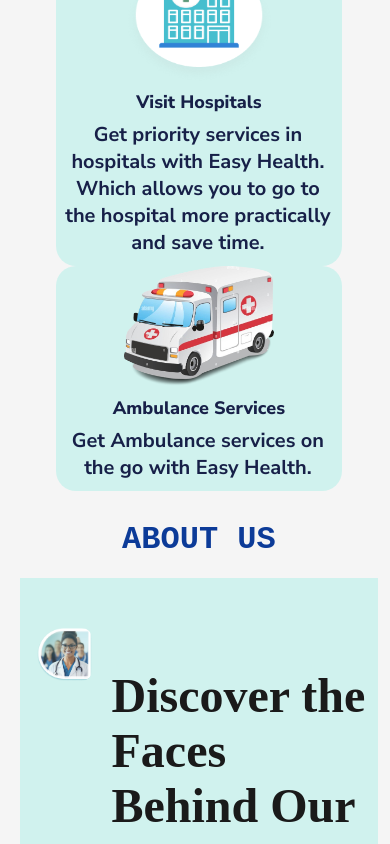
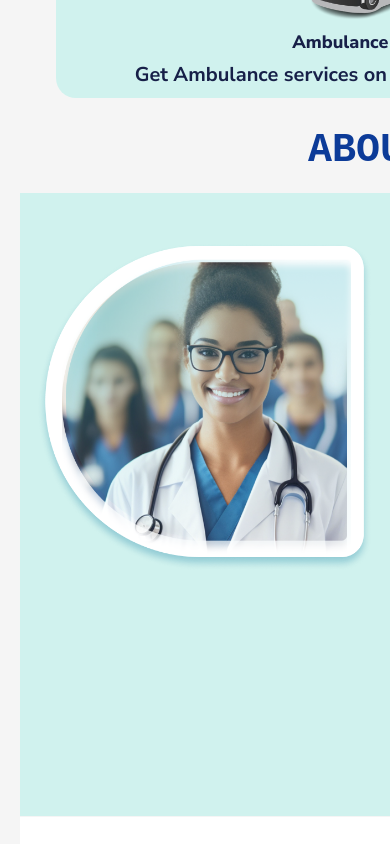
Before and after one commit to TyOyekunle/Easy-Health-Website-87-, a React (Create React App) app: page / in a window 390 px wide. Shown: the part 2040-2884 px from the top of the page. Built offline with nearby package versions, Linux system fonts and the light colour scheme.

Commit message:
added media query for screen size width 412px to all the pages on the website - Victoria

```diff
--- a/src/Components/About/About.css
+++ b/src/Components/About/About.css
@@ -203,3 +203,14 @@ color: var(--Accent-Main-Accent, #073169);
     }
 
   }
+  @media (max-width: 412px){
+    .About_us{
+        width: 200%;
+    }
+    .services_div{
+        display: block;
+        justify-content: space-between;
+
+
+    }
+  }
--- a/src/Components/AboutPage/AboutPage.css
+++ b/src/Components/AboutPage/AboutPage.css
@@ -64,3 +64,9 @@ line-height: normal;
 .about_page_right button{
     margin-top:30px ;
 }
+
+@media (max-width: 412px){
+    .about_page{
+        width: 200%;
+    }
+}
--- a/src/Components/AppPage/AppPage.css
+++ b/src/Components/AppPage/AppPage.css
@@ -122,3 +122,10 @@ width: 500px;
 
     }
 }
+
+
+@media (max-width: 412px){
+    .App_page{
+        width: 200%;
+    }
+}
--- a/src/Components/Contact/Contact.css
+++ b/src/Components/Contact/Contact.css
@@ -1,6 +1,5 @@
 .contact{
     margin: 10px auto;
-    max-width: 90%;
     display: flex;
     align-items: center;
     justify-content: space-between;
@@ -62,3 +61,11 @@ border-radius: 20px;
     display: block;
     margin: 20px 0;
 }
+
+@media (max-width: 412px){
+    .contact{
+        width: 200%;
+        display: flex;
+    }
+
+}
--- a/src/Components/Doctor/Doctors.css
+++ b/src/Components/Doctor/Doctors.css
@@ -102,3 +102,10 @@ cursor:pointer;
 .five_star_icon{
     width: 60px;
 }
+
+
+@media (max-width: 412px){
+    .doctor_div{
+        width: 200%;
+    }
+}
--- a/src/Components/Footer/Footer.css
+++ b/src/Components/Footer/Footer.css
@@ -88,3 +88,10 @@ font-weight: 800;
 .download_icons img{
     width: 40px;
 }
+
+@media (max-width: 412px){
+    .footer{
+        width: 200%;
+    }
+
+}
--- a/src/Components/Hero/Hero.css
+++ b/src/Components/Hero/Hero.css
@@ -126,10 +126,10 @@ text-align: justify;
     }
   }
 
-  /* @media (max-width: 360px){
+  @media (max-width: 412px){
     .hero{
-      width: 100%;
+      width: 200%;
 
       margin-right: 0px;
     }
-  } */
+  }
--- a/src/Components/Navbar/Navbar.css
+++ b/src/Components/Navbar/Navbar.css
@@ -142,9 +142,10 @@ cursor: pointer;
     }
 }
 
-@media (max-width: 360px){
+@media (max-width: 412px){
     .navbar{
         margin: 20px 3px;
+        width: 200%;
     }
     .nav_btn{
         display: none;
--- a/src/Components/Testimonials/Testimonials.css
+++ b/src/Components/Testimonials/Testimonials.css
@@ -77,3 +77,11 @@ cursor:pointer;
 .five_star_icon{
     width: 60px;
 }
+
+
+@media (max-width: 412px){
+    .testimonial_div{
+        width: 200%;
+    }
+
+}
--- a/src/Components/Title/Title.css
+++ b/src/Components/Title/Title.css
@@ -20,3 +20,22 @@
   margin-bottom: -10px;
 
 }
+@media (max-width: 412px){
+  .title{
+    text-align: center;
+    font-size: 20px;
+  margin-top: 10px;
+  margin-left: 170px;
+  margin-right: 20px;
+  justify-content: center;
+
+  width: 100%;
+  }
+  .title h2{
+text-align: center;
+font-size: 40px;
+margin-top: 10px;
+  margin-left: 70px;
+justify-content: center;
+  }
+}
```
